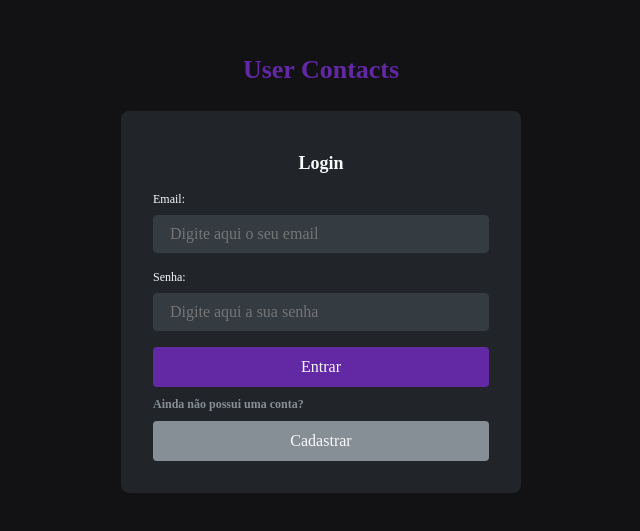
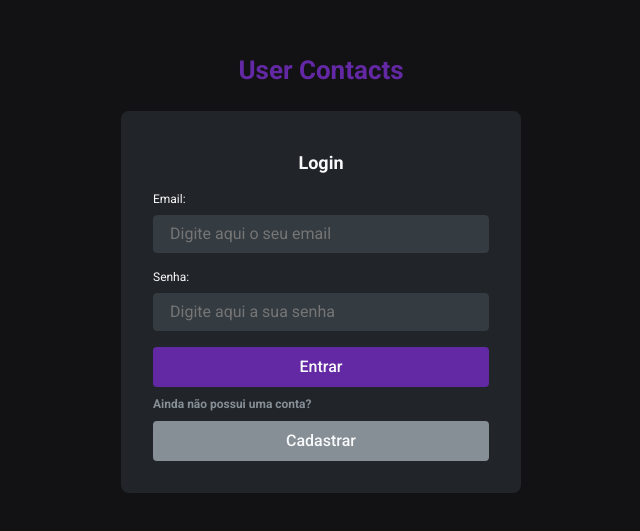
Before and after one commit to schillreff/user-contacts-frontend, a React (Vite) app: page /login in a window 1280 px wide. Shown: the part 127-658 px from the top of the page, without its empty margins (319-959 px from the left). Built offline with nearby package versions, Linux system fonts and the light colour scheme.

Commit message:
feat: font

```diff
--- a/index.html
+++ b/index.html
@@ -4,6 +4,15 @@
     <meta charset="UTF-8" />
     <link rel="icon" type="image/svg+xml" href="/vite.svg" />
     <meta name="viewport" content="width=device-width, initial-scale=1.0" />
+
+    <!-- Fonts  -->
+    <link rel="preconnect" href="https://fonts.googleapis.com" />
+    <link rel="preconnect" href="https://fonts.gstatic.com" crossorigin />
+    <link
+      href="https://fonts.googleapis.com/css2?family=Roboto:ital,wght@0,100;0,300;0,400;0,500;0,700;0,900;1,100;1,300;1,400;1,500;1,700;1,900&display=swap"
+      rel="stylesheet"
+    />
+
     <title>User Contacts</title>
   </head>
   <body>
--- a/src/styles/reset.ts
+++ b/src/styles/reset.ts
@@ -31,6 +31,7 @@
 }
 
 body {
+	font-family: "Roboto", sans-serif;
 	line-height: 1;
 	background: var(--color-gray-4);
 	height: 100%;
```
